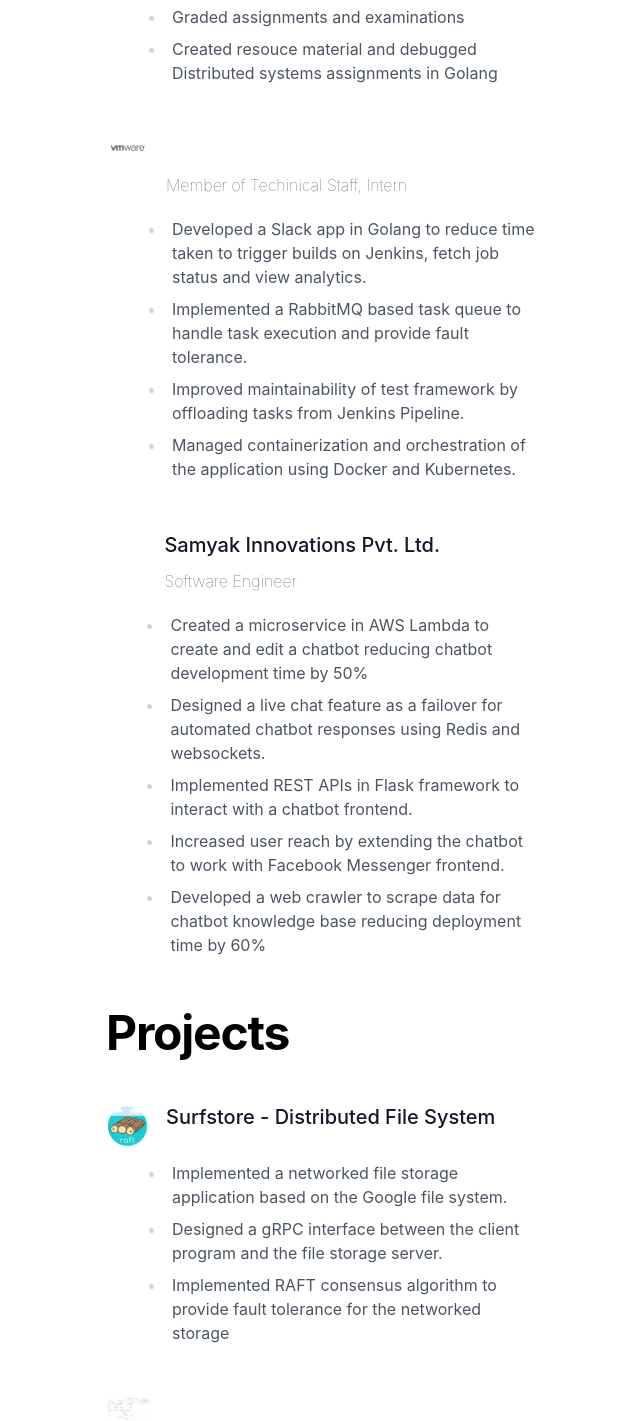
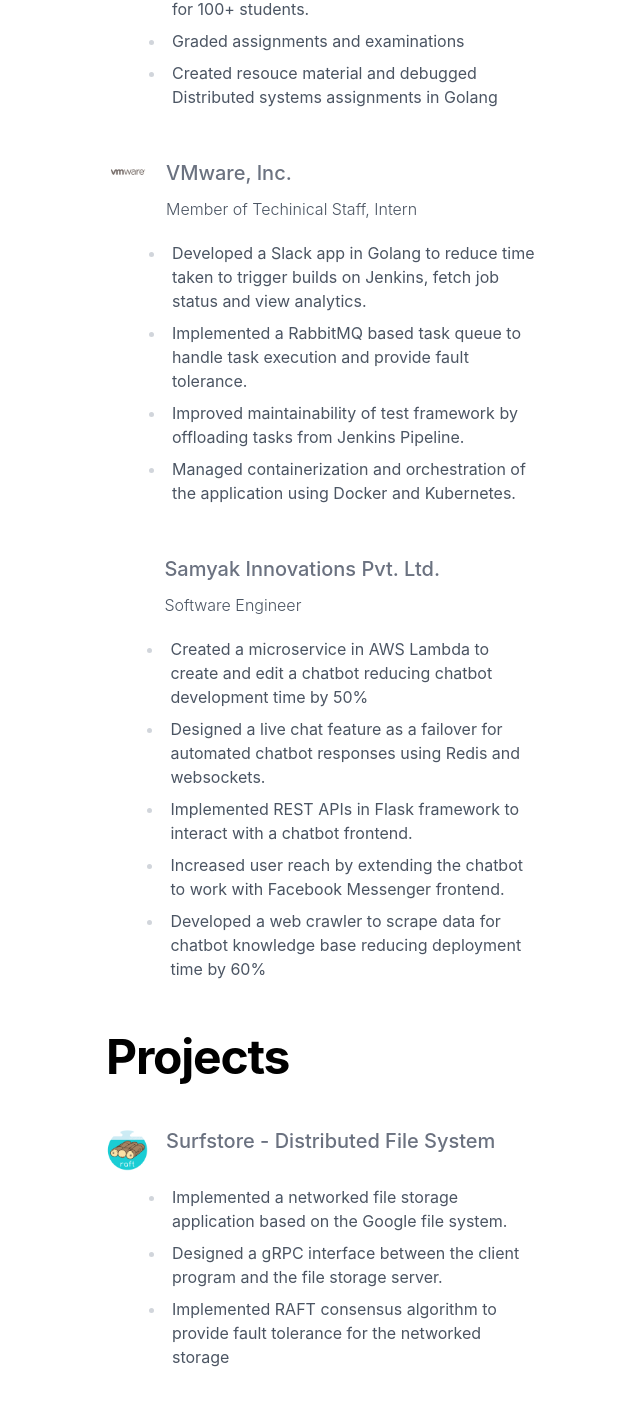
Before and after one commit to tgujar/tgujar.github.io, a Next.js app: page /resume in a window 1280 px wide. Shown: the part 395-1816 px from the top of the page, without its empty margins (198-838 px from the left). Built offline with nearby package versions, Linux system fonts and the light colour scheme; no server answers; a web font is replaced by a local one.

Commit message:
UI fixes

```diff
--- a/components/ProjectCard.js
+++ b/components/ProjectCard.js
@@ -13,7 +13,7 @@
         <h4 className="w-full text-lg font-medium text-gray-900 md:text-xl dark:text-gray-100">
           {href ? (
             <a
-              className="text-white hover:text-gray-500 transition no-underline cursor-pointer"
+              className="text-gray-500 hover:text-gray-600 transition no-underline cursor-pointer"
               target="_blank"
               rel="noopener noreferrer"
               href={href}
@@ -21,7 +21,7 @@
               {title}
             </a>
           ) : (
-            <>{title}</>
+            <span className="text-gray-500">{title}</span>
           )}
         </h4>
         <div className="text-gray-600 dark:text-gray-400">
--- a/components/WorkCard.js
+++ b/components/WorkCard.js
@@ -15,7 +15,7 @@
         <h4 className="w-full text-lg font-medium text-gray-900 md:text-xl dark:text-gray-100">
           {href ? (
             <a
-              className="text-white hover:text-gray-500 transition no-underline cursor-pointer"
+              className="text-gray-500 hover:text-gray-600 transition no-underline cursor-pointer"
               target="_blank"
               rel="noopener noreferrer"
               href={href}
@@ -23,11 +23,11 @@
               {company}
             </a>
           ) : (
-            company
+            <span className="text-gray-500">{company}</span>
           )}
         </h4>
         <div className="text-gray-600 dark:text-gray-400">
-          <span className="font-thin">{title}</span>
+          <span className="font-light">{title}</span>
           <ul className="list-disc ml-0 pl-0">
             {highlights.map((highlight, idx) => (
               <li key={idx}>{highlight}</li>
```
Also changed, not shown: public/static/images/live_migrate.jpg.
